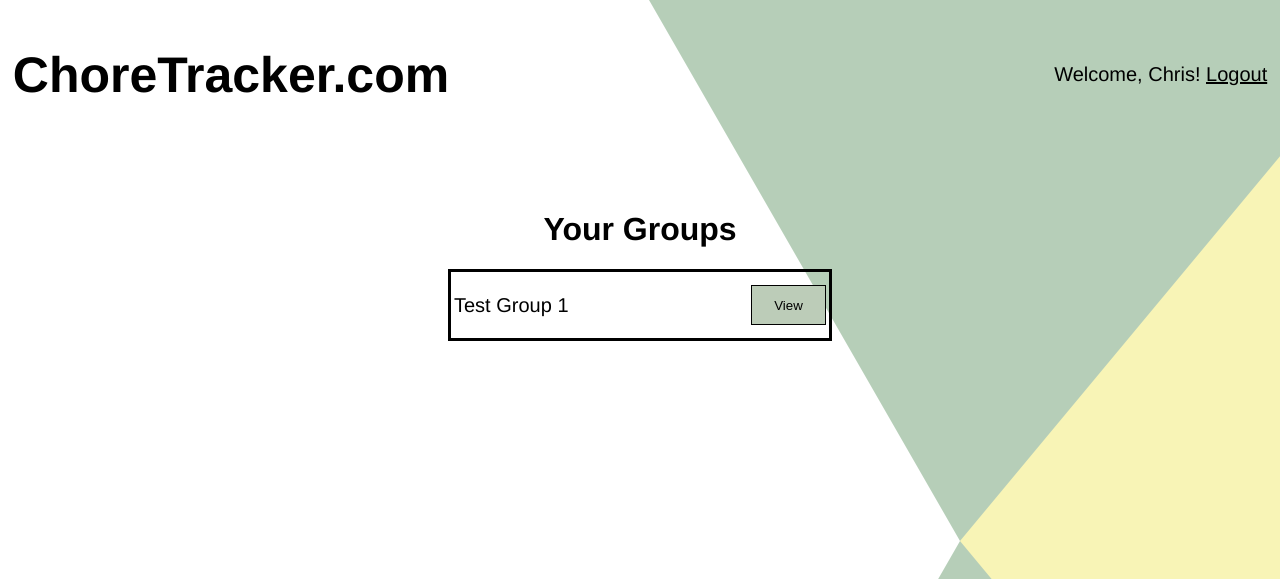
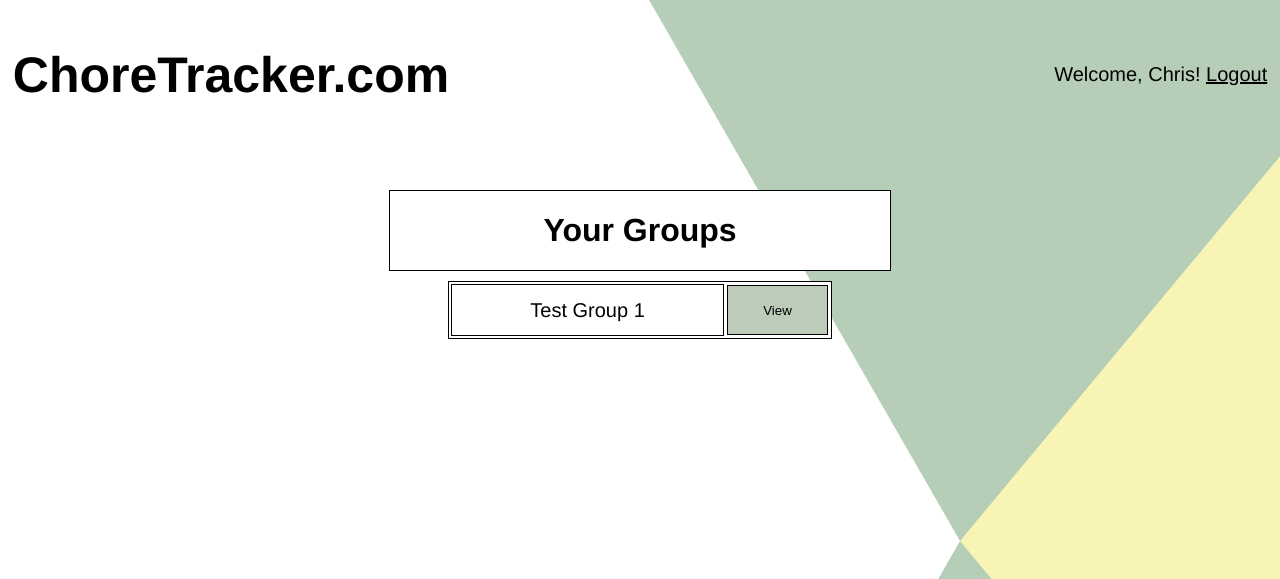
Before and after one commit to Risch1997/IIT-Project, a PHP site: page /view.php in a window 1280 px wide. Shown: the top 579 px of the page. Run offline with PHP 8.4, Linux system fonts and the light colour scheme; a user stored in the database is signed in; data comes from the database, SQL or seed files in the repository; some web fonts are replaced.

Commit message:
styled view.php

```diff
--- a/resources/styles/style.css
+++ b/resources/styles/style.css
@@ -74,6 +74,22 @@ body{
 }
 
 .submit:hover{
+	background-color: rgb(247,244,184);
+	cursor: pointer;
+}
+
+.viewsubmit{
+	/*margin: 10px auto;
+	padding: 5px;*/
+	display: inline-block;
+	color: black;
+	background-color: rgb(188,204,184);
+	border: 1px solid black;
+	width: 100%;
+	height: 50px;
+}
+
+.viewsubmit:hover{
 	background-color: rgb(247,244,184);
 	cursor: pointer;
 }
@@ -171,6 +187,38 @@ input[type=text], input[type=email], input[type=password]{
 	background: white;
 }
 
+#viewdiv {
+	margin: 0 auto;
+	padding: 0;
+	clear: both;
+	border-style: solid;
+	border-color: black;
+	border-width: 1px;
+	width: 500px;
+	background: white;
+}
+
+#viewdiv h1{
+	text-align: center;
+}
+
+.grouplisttable{
+	margin: 10px auto;
+	background:white;
+	border: 1px solid black;
+	width: 30%;
+}
+
+.tdlable {
+	text-align: center;
+	background: white;
+	border: 1px solid black;
+}
+
+.viewtr {
+	background: white;
+}
+
 a{
 	color: black;
 }
--- a/view.php
+++ b/view.php
@@ -1,27 +1,27 @@
 <?php include('includes/top.php'); ?>
 
-
-	<h1 style="text-align: center">Your Groups</h1>
-
+<div id="viewdiv">
+	<h1>Your Groups</h1>
+</div>
 
 	<?php
-		echo '<table class="groupList" style="border:solid; width: 30%">';
+		echo '<table class="grouplisttable">';
 		$query = "SELECT groups.groupName, groups.groupID FROM groups, group_users WHERE ". $_SESSION['userID']." = group_users.userID";
 
 		$result = $dbcon->query($query);
 
 
-
 		foreach ($result as $row){
 			echo "
 			<tr>
-				<td><label style=\"font-size:20px\">" . $row['groupName'] . "</label></td>
-				<td><a href=\"group.php?id=" . $row['groupID'] . "\"><button type=\"button\"class=\"submit\" style=\"float:right\">View</button></a></td>
+				<td class=\"tdlable\"><label style=\"font-size:20px\">" . $row['groupName'] . "</label></td>
+				<td><a href=\"group.php?id=" . $row['groupID'] . "\"><input type=\"submit\" name=\"joinSubmit\" value=\"View\" class=\"viewsubmit\"></a></td>
 			</tr>";
          }
 		 echo "</table>";
 	?>
 
+</div>
 
 
 <?php include('includes/footer.php'); ?>
```
